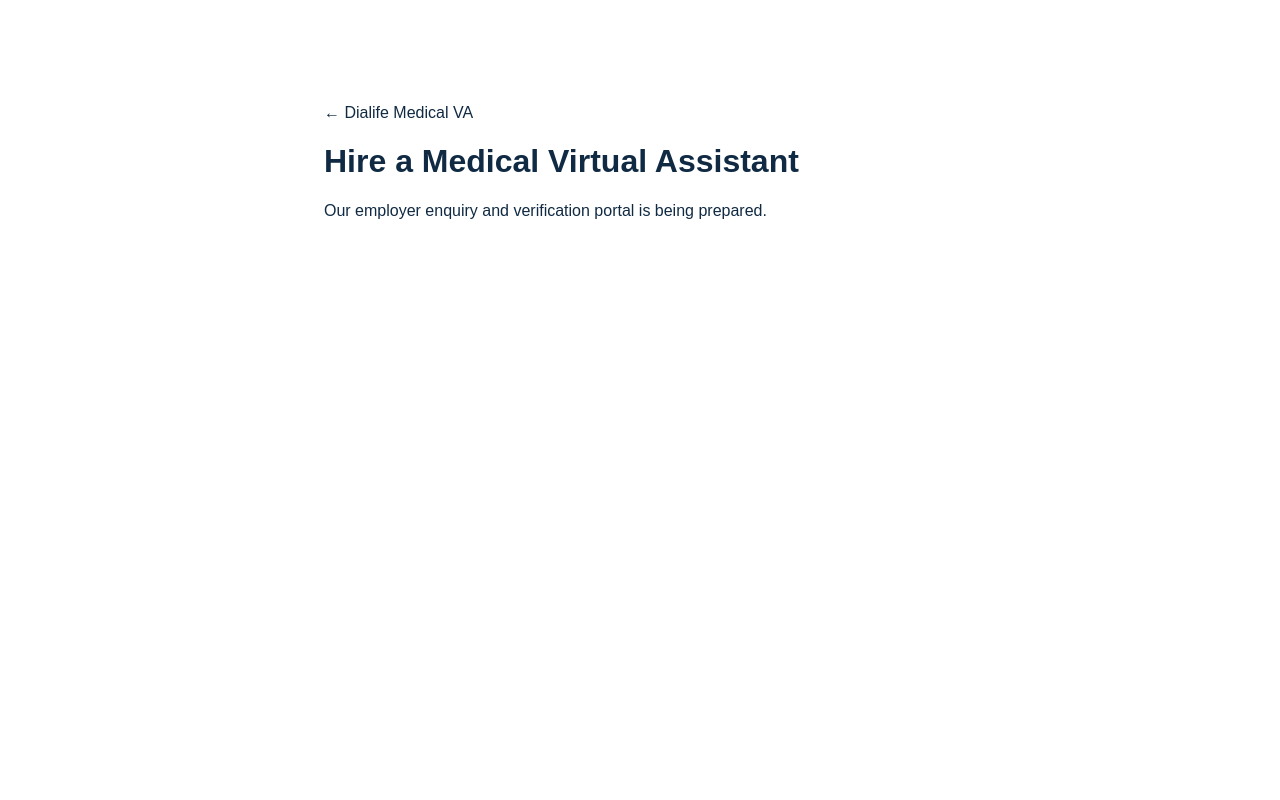
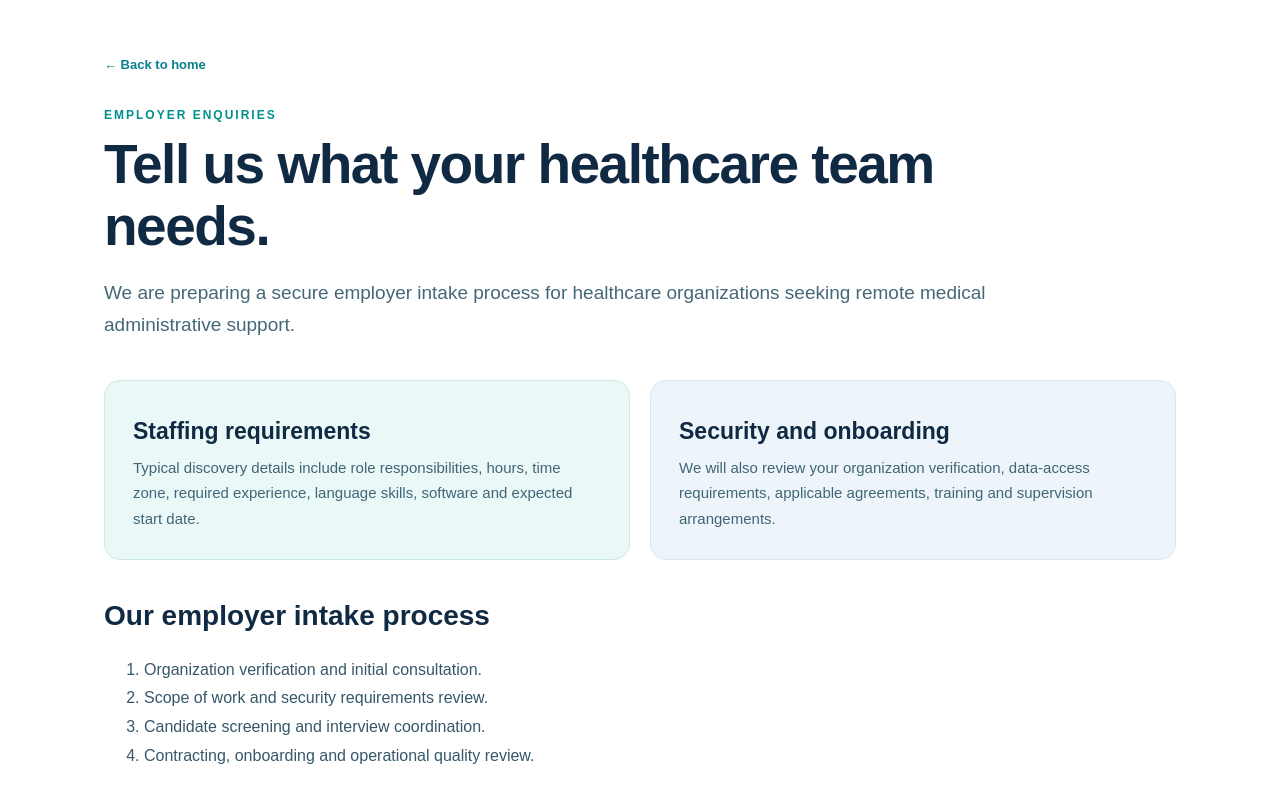
Before and after one commit to karisajoshua/dialife-medical-va, a Next.js app: page /employers/register in a window 1280 px wide. Shown: the top 800 px of the page. Built offline with nearby package versions, Linux system fonts and the light colour scheme.

Commit message:
content: replace placeholder routes with detailed prelaunch journeys

```diff
--- a/src/app/employers/register/page.tsx
+++ b/src/app/employers/register/page.tsx
@@ -1 +1,3 @@
-export default function EmployerRegister(){return <main style={{maxWidth:680,margin:"80px auto",padding:24,fontFamily:"Arial"}}><a href="/">← Dialife Medical VA</a><h1>Hire a Medical Virtual Assistant</h1><p>Our employer enquiry and verification portal is being prepared.</p></main>}
+import Link from "next/link";
+export const metadata={title:"Employer Enquiries | Dialife Medical VA"};
+export default function EmployerRegister(){return <main className="content-page"><Link href="/">← Back to home</Link><span className="content-kicker">EMPLOYER ENQUIRIES</span><h1>Tell us what your healthcare team needs.</h1><p className="lead">We are preparing a secure employer intake process for healthcare organizations seeking remote medical administrative support.</p><div className="content-grid"><section className="content-card"><h2>Staffing requirements</h2><p>Typical discovery details include role responsibilities, hours, time zone, required experience, language skills, software and expected start date.</p></section><section className="content-card"><h2>Security and onboarding</h2><p>We will also review your organization verification, data-access requirements, applicable agreements, training and supervision arrangements.</p></section></div><h2>Our employer intake process</h2><ol><li>Organization verification and initial consultation.</li><li>Scope of work and security requirements review.</li><li>Candidate screening and interview coordination.</li><li>Contracting, onboarding and operational quality review.</li></ol><div className="content-cta"><h2>Employer intake is being prepared</h2><p>We are not yet accepting employer details through this website. No staffing availability, pricing or placement timeline is guaranteed at this stage.</p><Link className="button bright" href="/employers">Explore Employer Services →</Link></div></main>}
```
